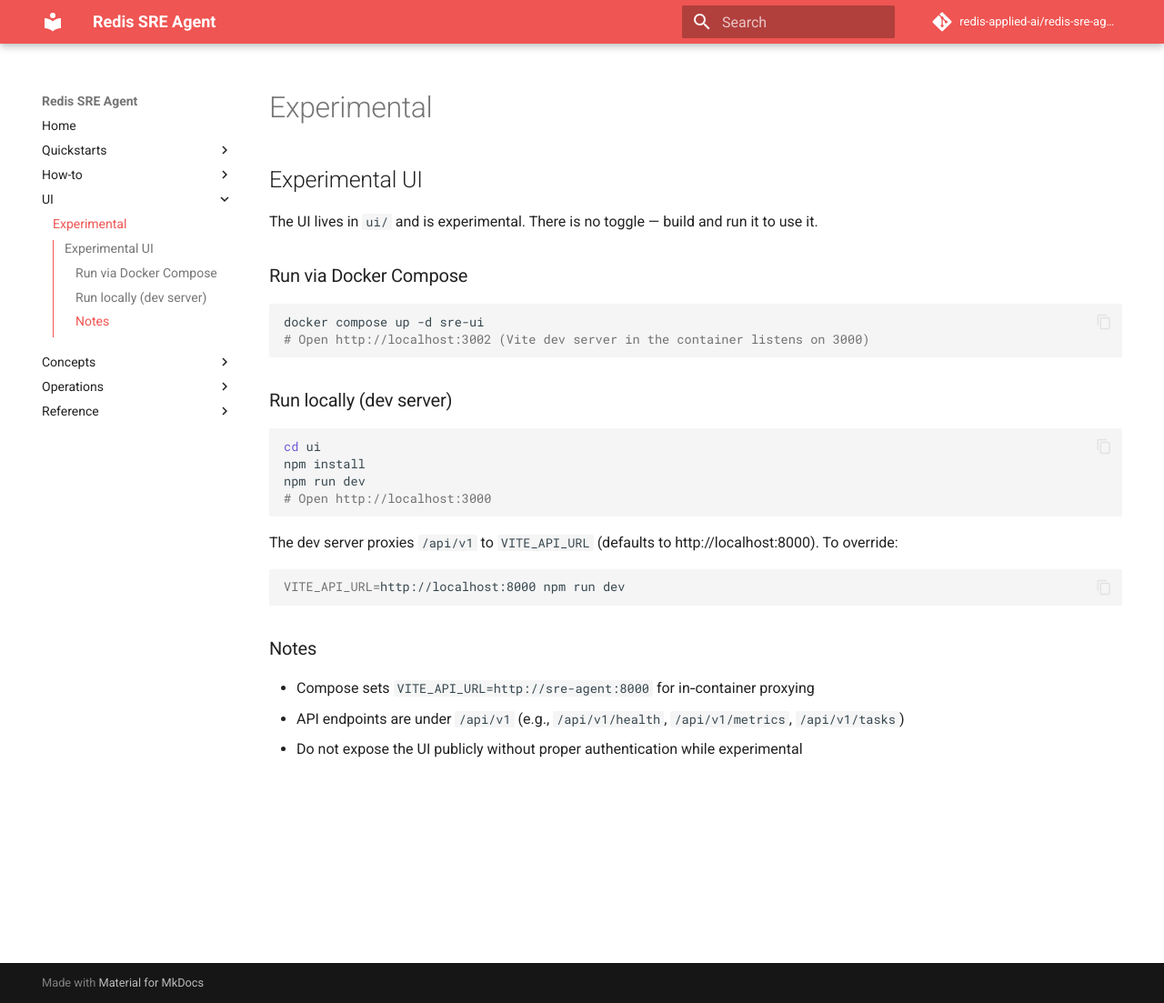
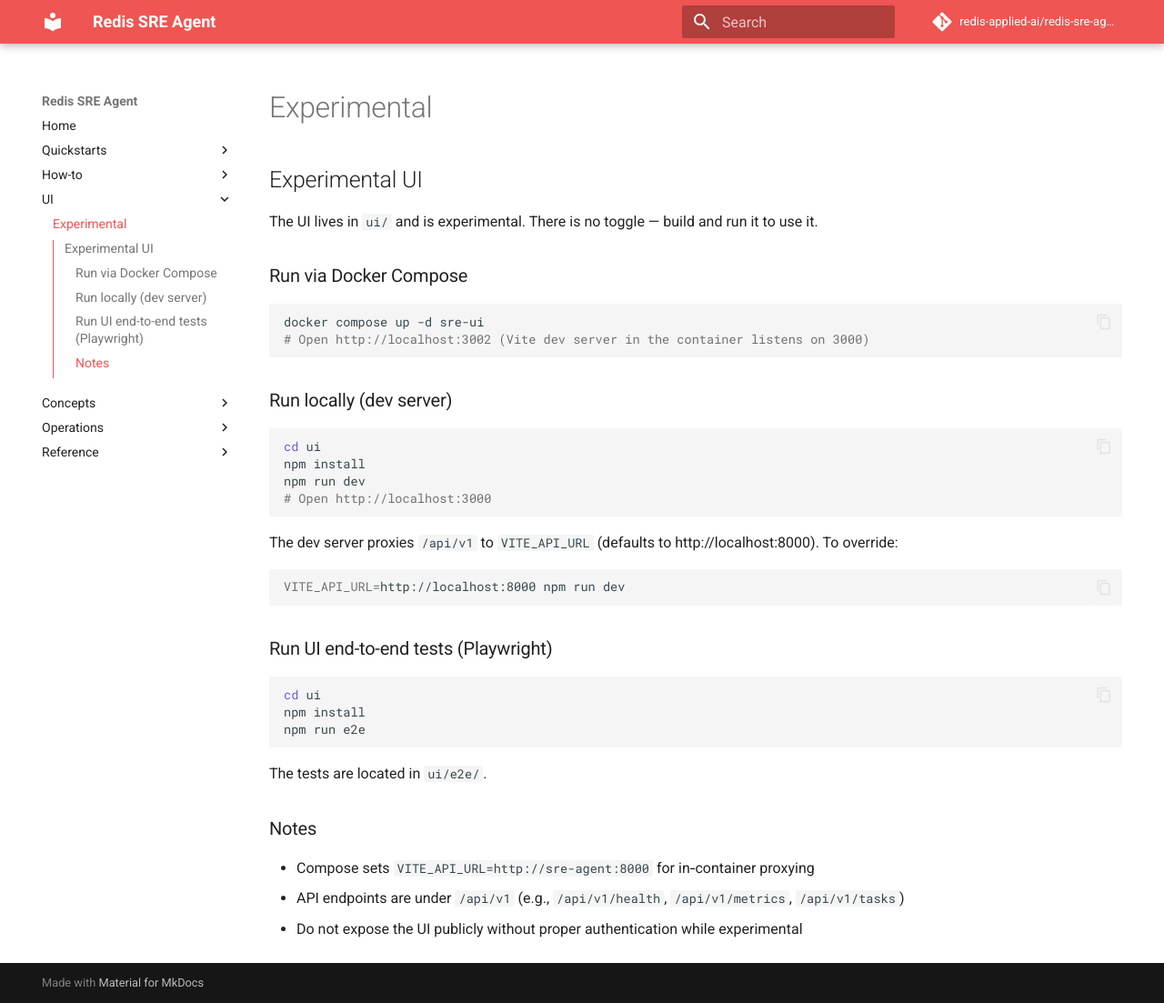
Before and after one commit to redis-applied-ai/redis-sre-agent, an MkDocs documentation site: the page built from docs/ui/experimental.md, in a window 1280 px wide and 1103 px high. Shown: the whole window at 91% size. Built offline with MkDocs 1.6.1 and Material for MkDocs 9.7.7, drawn with Linux system fonts in a browser that asks for light colours; comment, search, counter and statistics services are not loaded.

Commit message:
Add info about running e2e frontend tests

````diff
--- a/docs/ui/experimental.md
+++ b/docs/ui/experimental.md
@@ -20,6 +20,16 @@
 VITE_API_URL=http://localhost:8000 npm run dev
 ```
 
+### Run UI end-to-end tests (Playwright)
+```bash
+cd ui
+npm install
+npm run e2e
+```
+
+The tests are located in `ui/e2e/`.
+
+
 ### Notes
 - Compose sets `VITE_API_URL=http://sre-agent:8000` for in‑container proxying
 - API endpoints are under `/api/v1` (e.g., `/api/v1/health`, `/api/v1/metrics`, `/api/v1/tasks`)
````
Also changed, not shown: 2 other files.
